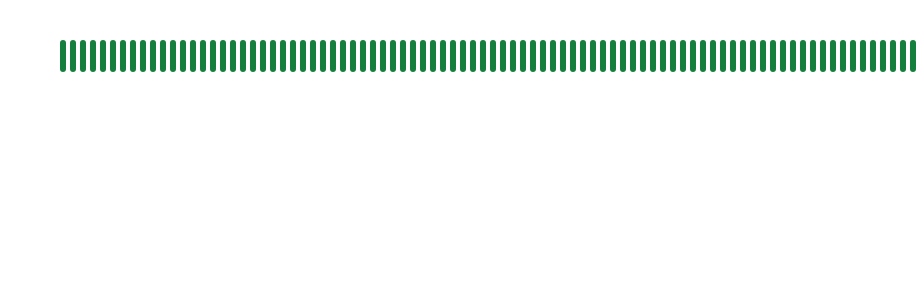
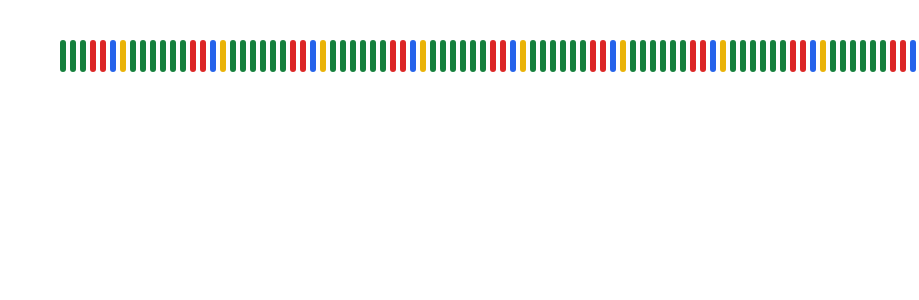
Before and after one commit to MahanVahdani/statusChart, a React (Create React App) app: page / in a window 1280 px wide. Shown: the top 300 px of the page, without its empty margins (361-1280 px from the left). Built offline with nearby package versions, Linux system fonts and the light colour scheme.

Commit message:
destructure data

```diff
--- a/src/Components/Home/Home.jsx
+++ b/src/Components/Home/Home.jsx
@@ -4,12 +4,25 @@ import { data } from "../../Data/data";
 const Home = () => {
   return (
     <div className="flex max-w-full py-10 px-5">
-      {data.map((data, i) => (
-        <div
-          key={i}
-          className="w-1.5 h-8 mx-[2px] rounded-md bg-green-700"
-        ></div>
-      ))}
+      {data.map(
+        (
+          { time, withOutProblem, qualityLoss, ProblemUpdating, outOfService },
+          i
+        ) => (
+          <div
+            key={i}
+            className={`w-1.5 h-8 mx-[2px] rounded-md  ${
+              withOutProblem
+                ? "bg-green-700"
+                : qualityLoss
+                ? "bg-yellow-500"
+                : ProblemUpdating
+                ? "bg-blue-600"
+                : "bg-red-600"
+            }`}
+          ></div>
+        )
+      )}
     </div>
   );
 };
```
